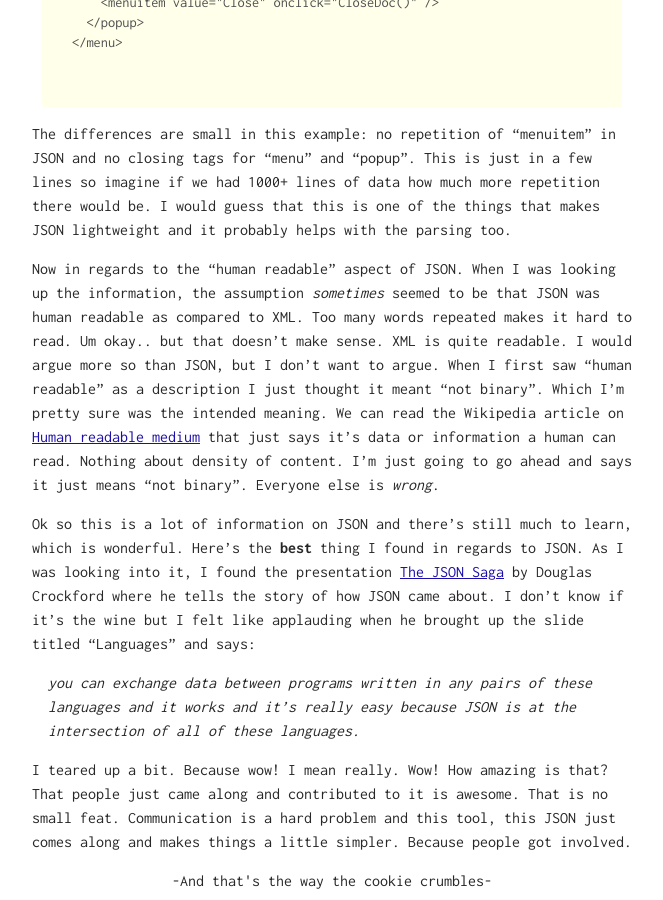
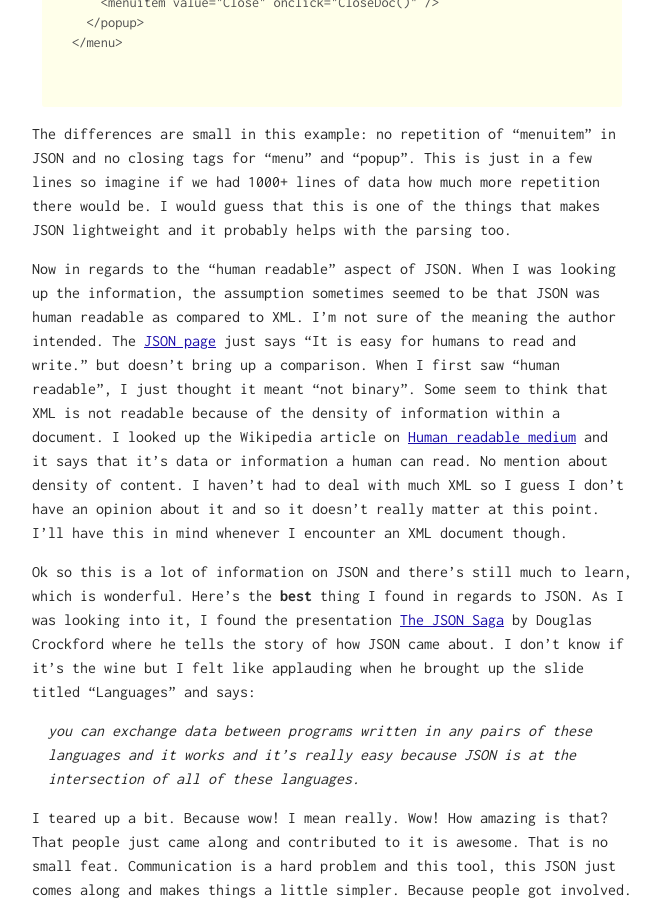
Before and after one commit to dolliars/heyheather, a Jekyll site: the page built from _posts/2019-04-16-hey-json.md, in a window 1280 px wide and 900 px high, scrolled down 2849 px. Shown: the whole window, without its empty margins (308-971 px from the left). Built offline with Jekyll 4.4.1, drawn with Linux system fonts in a browser that asks for light colours.

Commit message:
I update a thought and check how RSS reacts

```diff
--- a/_posts/2019-04-16-hey-json.md
+++ b/_posts/2019-04-16-hey-json.md
@@ -134,15 +134,17 @@ would guess that this is one of the things that makes JSON lightweight and it
 probably helps with the parsing too.
 
 Now in regards to the "human readable" aspect of JSON. When I was looking up the
-information, the assumption *sometimes* seemed to be that JSON was human
-readable as compared to XML. Too many words repeated makes it hard to read. Um
-okay.. but that doesn't make sense. XML is quite readable. I would argue more so
-than JSON, but I don't want to argue. When I first saw "human readable" as a
-description I just thought it meant "not binary". Which I'm pretty sure was the
-intended meaning. We can read the Wikipedia article on [Human readable
-medium][wiki-human-readable] that just says it's data or information a human can
-read. Nothing about density of content. I'm just going to go ahead and says it
-just means "not binary". Everyone else is *wrong*.
+information, the assumption sometimes seemed to be that JSON was human readable
+as compared to XML. I'm not sure of the meaning the author intended. The [JSON
+page][json] just says "It is easy for humans to read and write." but doesn't
+bring up a comparison. When I first saw "human readable", I just thought it
+meant "not binary". Some seem to think that XML is not readable because of the
+density of information within a document. I looked up the Wikipedia article
+on [Human readable medium][wiki-human-readable] and it says that it's data or
+information a human can read. No mention about density of content. I haven't had
+to deal with much XML so I guess I don't have an opinion about it and so it
+doesn't really matter at this point. I'll have this in mind whenever I encounter
+an XML document though.
 
 Ok so this is a lot of information on JSON and there's still much to learn,
 which is wonderful. Here's the **best** thing I found in regards to JSON. As I
```
